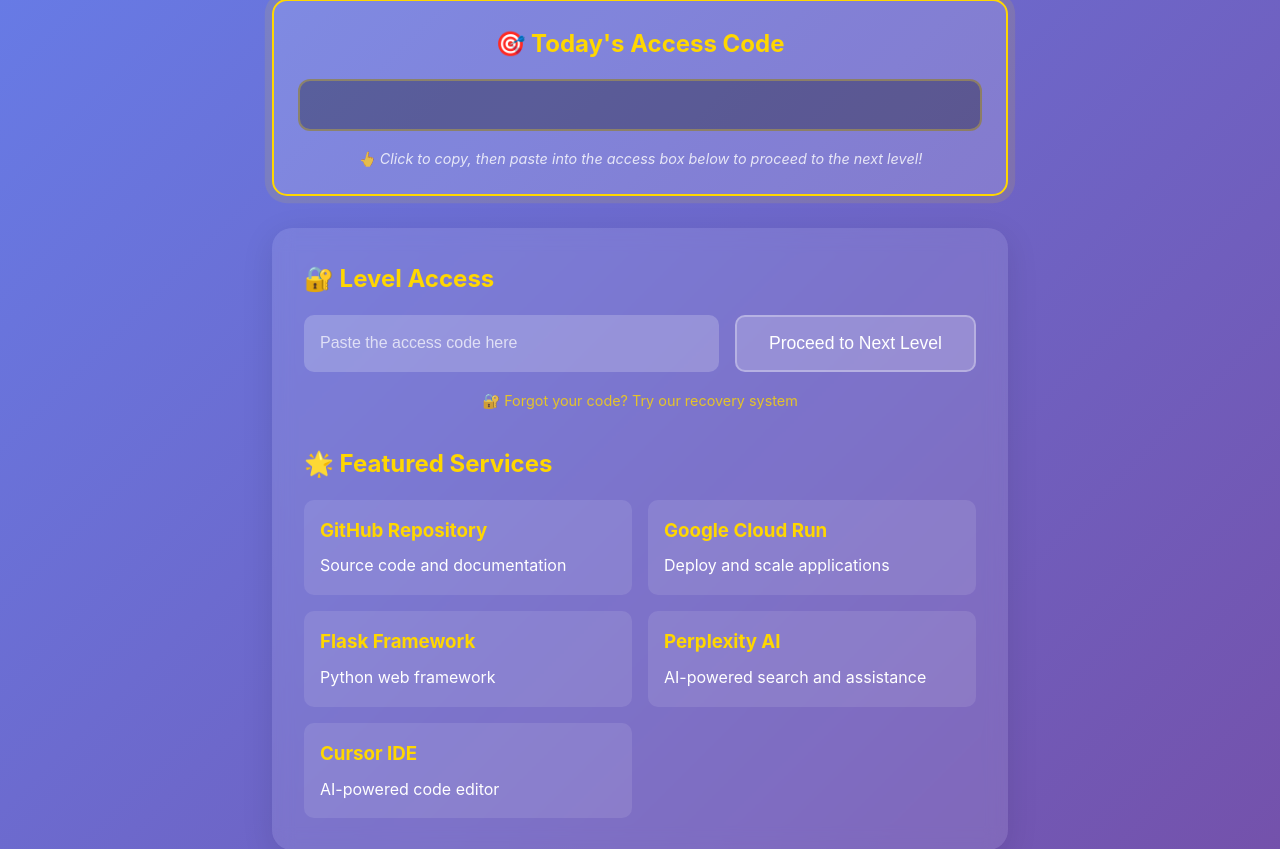
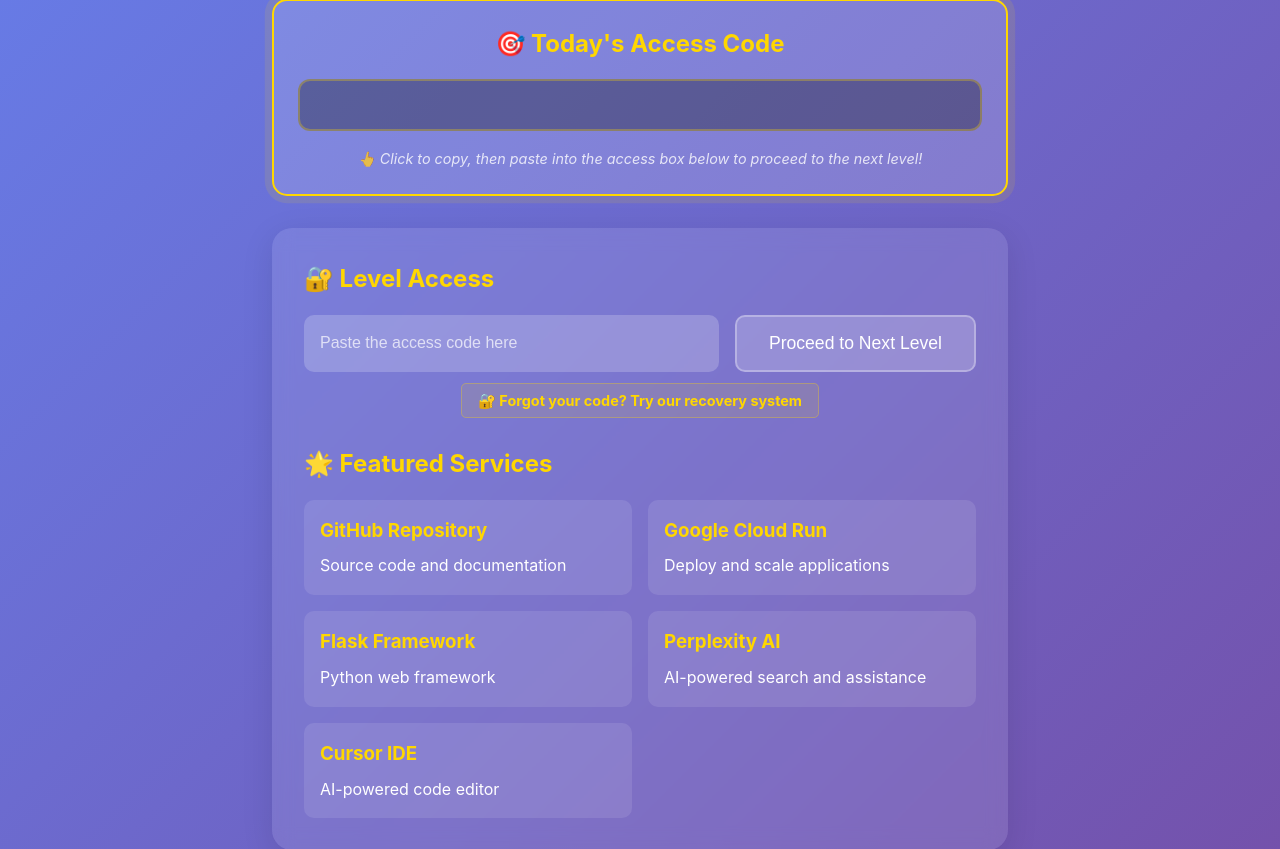
Before and after one commit to XDM-ZSBW/yourl.cloud, a Flask app: template templates/index.html in a window 1280 px wide. Shown: the part 184-1033 px from the top of the page. Run offline with Flask 3, Linux system fonts and the light colour scheme; the template is opened without the code that fills it, so the values that code supplies are empty; parts of the project's set-up code (start-up, migrations or seed data) failed here and were passed over.

Commit message:
Make recovery link more visible and prominent - Increase opacity from 0.8 to 1 - Add background color and border for better visibility - Add padding and font-weight for emphasis

```diff
--- a/templates/index.html
+++ b/templates/index.html
@@ -292,7 +292,7 @@
 
                 <!-- Recovery Link -->
                 <div style="text-align: center; margin-top: 1rem;">
-                    <a href="/recover" style="color: #ffd700; text-decoration: none; font-size: 0.9rem; opacity: 0.8;">
+                    <a href="/recover" style="color: #ffd700; text-decoration: none; font-size: 0.9rem; opacity: 1; font-weight: bold; padding: 0.5rem 1rem; background: rgba(255, 215, 0, 0.1); border-radius: 5px; border: 1px solid rgba(255, 215, 0, 0.3);">
                         🔐 Forgot your code? Try our recovery system
                     </a>
                 </div>
```
